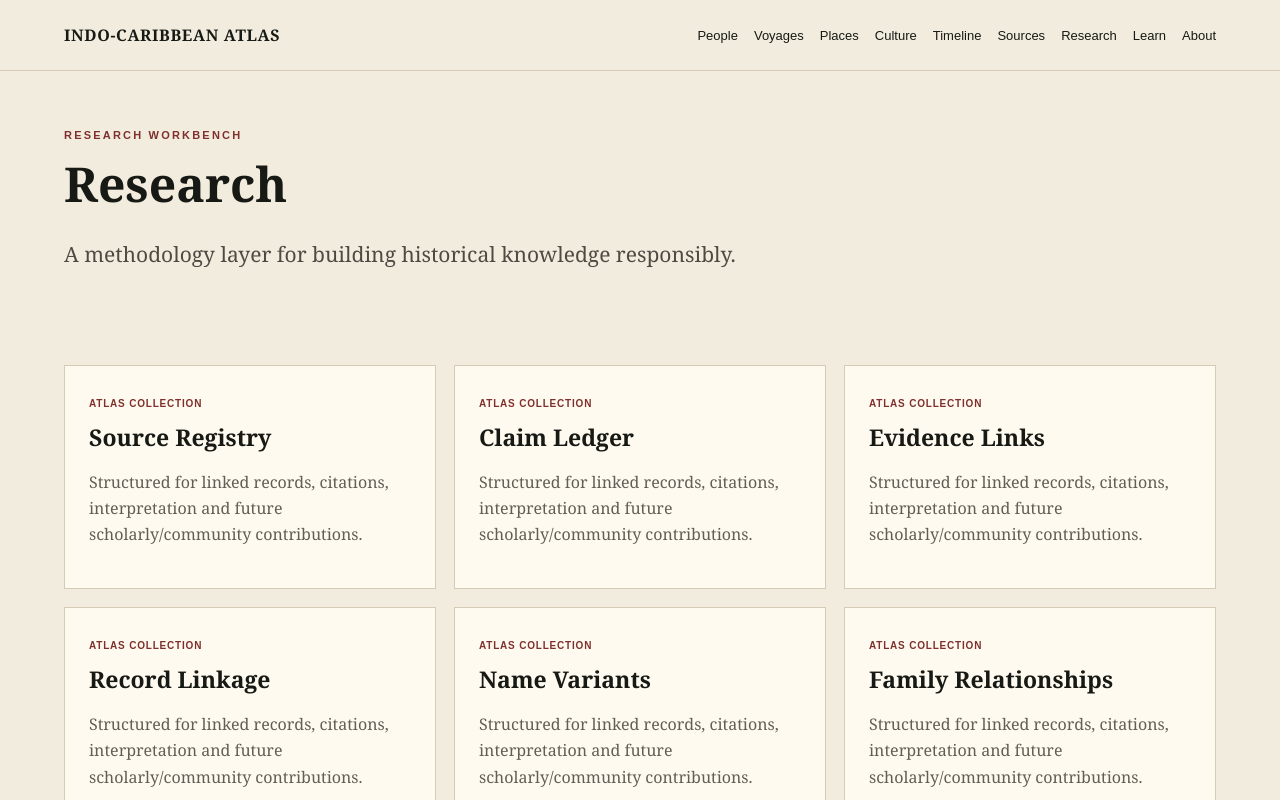
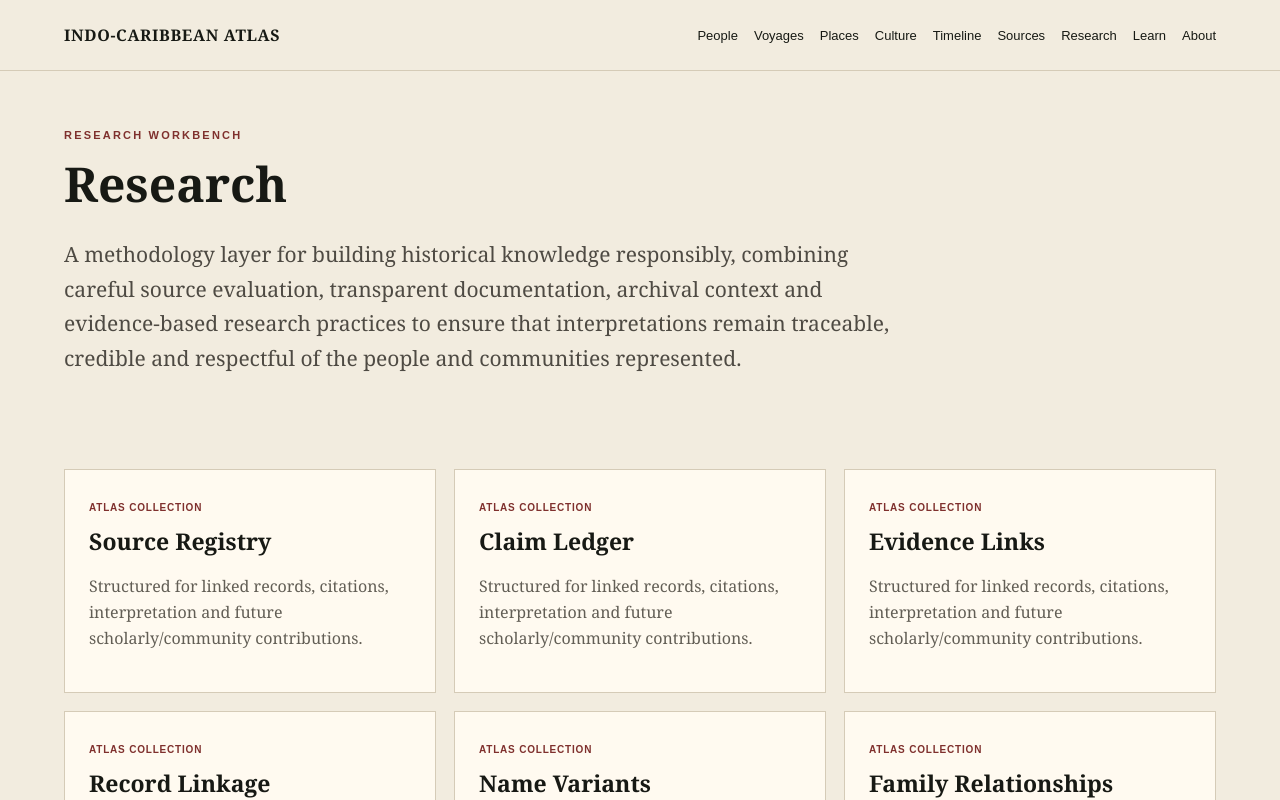
Before and after one commit to PVirgil/Indo-Caribbean-Atlas, a Next.js app: page /research in a window 1280 px wide. Shown: the top 800 px of the page. Built offline with nearby package versions, Linux system fonts and the light colour scheme.

Commit message:
Update page.tsx

```diff
--- a/app/research/page.tsx
+++ b/app/research/page.tsx
@@ -1 +1 @@
-export const metadata={title:"Research"};export default function Page(){const cards=["Source Registry", "Claim Ledger", "Evidence Links", "Record Linkage", "Name Variants", "Family Relationships", "Oral History & Consent", "Bibliography", "Knowledge Graph"];return <main className="shell"><header className="pagehead"><div className="ey">Research workbench</div><h1>Research</h1><p className="lead">A methodology layer for building historical knowledge responsibly.</p></header><section className="section"><div className="grid">{cards.map(x=><article className="card" key={x}><span className="tag">Atlas collection</span><h3>{x}</h3><p>Structured for linked records, citations, interpretation and future scholarly/community contributions.</p></article>)}</div></section></main>}
+export const metadata={title:"Research"};export default function Page(){const cards=["Source Registry", "Claim Ledger", "Evidence Links", "Record Linkage", "Name Variants", "Family Relationships", "Oral History & Consent", "Bibliography", "Knowledge Graph"];return <main className="shell"><header className="pagehead"><div className="ey">Research workbench</div><h1>Research</h1><p className="lead">A methodology layer for building historical knowledge responsibly, combining careful source evaluation, transparent documentation, archival context and evidence-based research practices to ensure that interpretations remain traceable, credible and respectful of the people and communities represented.</p></header><section className="section"><div className="grid">{cards.map(x=><article className="card" key={x}><span className="tag">Atlas collection</span><h3>{x}</h3><p>Structured for linked records, citations, interpretation and future scholarly/community contributions.</p></article>)}</div></section></main>}
```
